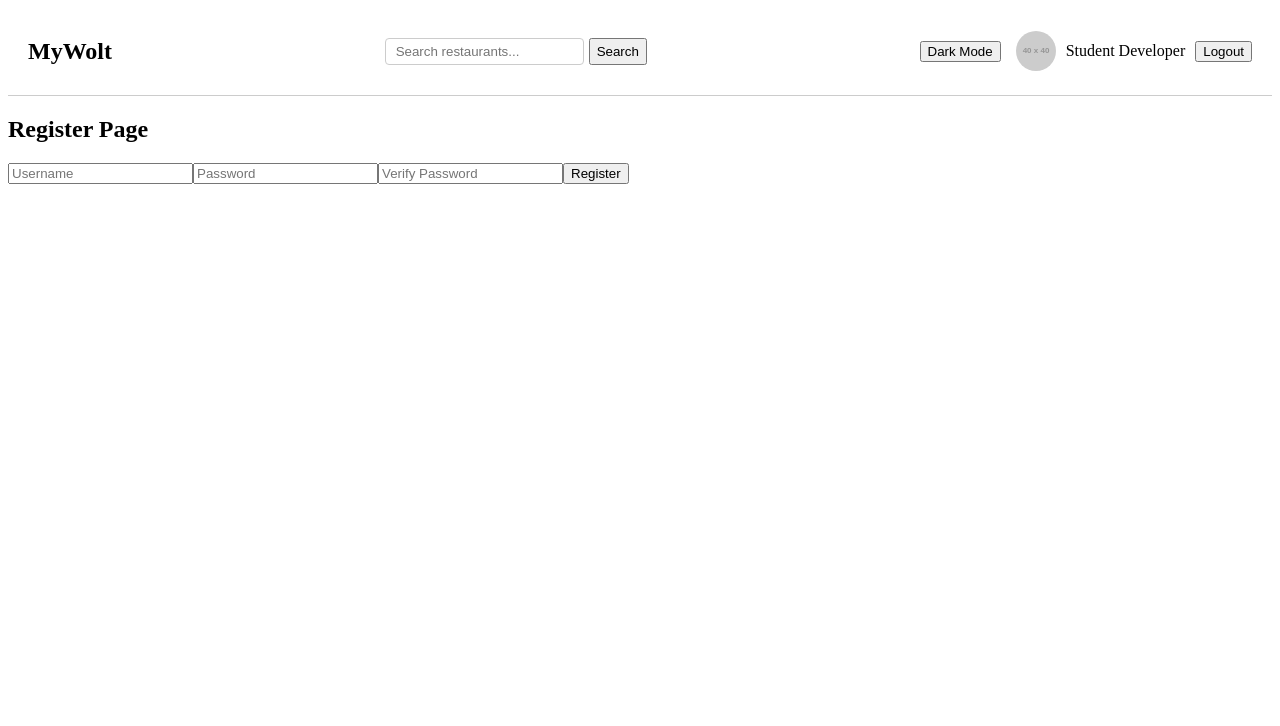
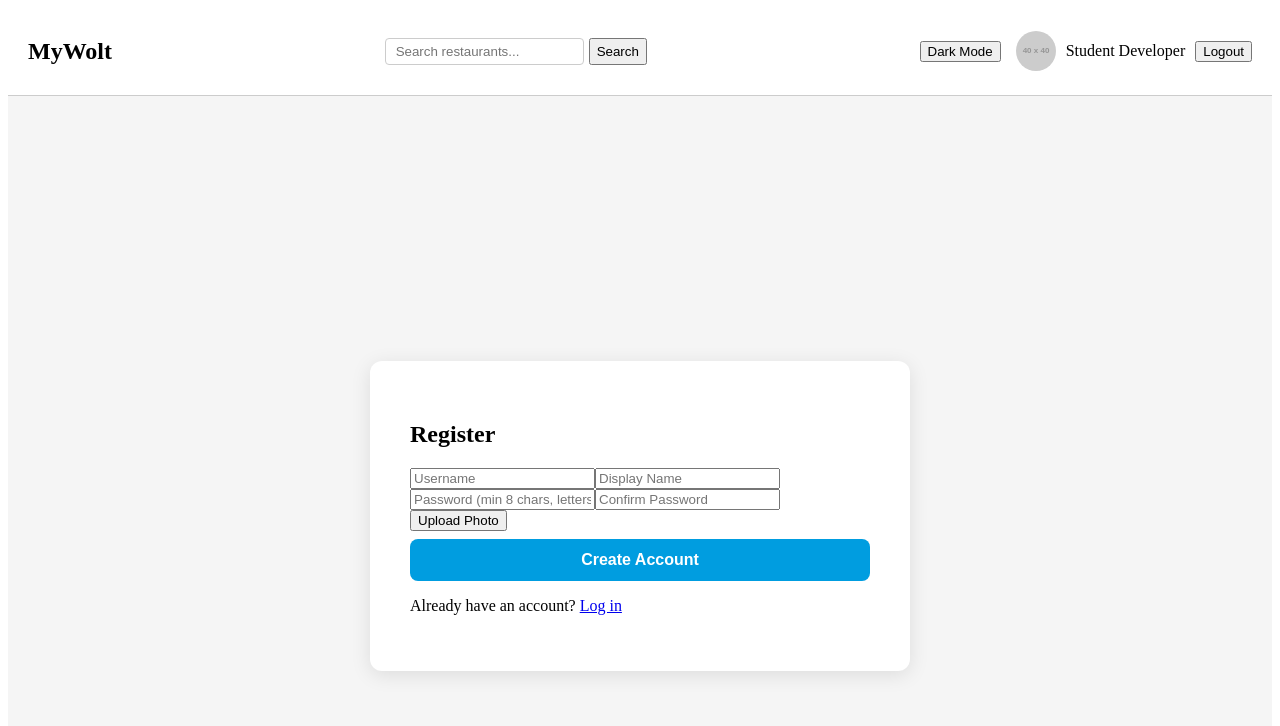
Before and after one commit to edenweinreb/ex1, a React (Create React App) app in the folder Ex1/src/ex4-react/: page /register in a window 1280 px wide. Shown: the top 726 px of the page. Built offline with nearby package versions, Linux system fonts and the light colour scheme.

Commit message:
AE-143 + AE-144: Build Registration UI and Client-Side Validation

```diff
--- /dev/null
+++ b/Ex1/src/ex4-react/src/components/auth/Register.css
@@ -0,0 +1,225 @@
+/* Register.css */
+
+.register-page {
+  min-height: 100vh;
+  display: flex;
+  align-items: center;
+  justify-content: center;
+  background-color: #f5f5f5;
+  padding: 20px;
+}
+
+.register-card {
+  background: #ffffff;
+  border-radius: 12px;
+  box-shadow: 0 4px 20px rgba(0, 0, 0, 0.1);
+  padding: 40px;
+  width: 100%;
+  max-width: 460px;
+}
+
+.register-title {
+  font-size: 1.8rem;
+  font-weight: 700;
+  margin-bottom: 6px;
+  color: #1a1a1a;
+}
+
+.register-subtitle {
+  color: #666;
+  font-size: 0.95rem;
+  margin-bottom: 28px;
+}
+
+/* Alert box for server errors */
+.register-alert {
+  background-color: #ffe5e5;
+  color: #c0392b;
+  border: 1px solid #f5c6cb;
+  border-radius: 6px;
+  padding: 10px 14px;
+  margin-bottom: 16px;
+  font-size: 0.9rem;
+}
+
+/* Form groups */
+.form-group {
+  display: flex;
+  flex-direction: column;
+  margin-bottom: 18px;
+}
+
+.form-group label {
+  font-weight: 600;
+  font-size: 0.9rem;
+  margin-bottom: 6px;
+  color: #333;
+}
+
+.form-group input {
+  padding: 10px 14px;
+  border: 1.5px solid #ddd;
+  border-radius: 8px;
+  font-size: 0.95rem;
+  transition: border-color 0.2s;
+  outline: none;
+}
+
+.form-group input:focus {
+  border-color: #009de0;
+}
+
+.form-group input.input-error {
+  border-color: #e74c3c;
+  background-color: #fff8f8;
+}
+
+.error-msg {
+  color: #e74c3c;
+  font-size: 0.82rem;
+  margin-top: 4px;
+}
+
+.field-hint {
+  color: #999;
+  font-size: 0.78rem;
+  margin-top: 4px;
+}
+
+/* Profile picture upload */
+.pic-upload-area {
+  display: flex;
+  align-items: center;
+  gap: 16px;
+  margin-top: 4px;
+}
+
+.pic-preview {
+  width: 72px;
+  height: 72px;
+  border-radius: 50%;
+  object-fit: cover;
+  border: 2px solid #009de0;
+}
+
+.pic-placeholder {
+  width: 72px;
+  height: 72px;
+  border-radius: 50%;
+  background-color: #f0f0f0;
+  border: 2px dashed #ccc;
+  display: flex;
+  align-items: center;
+  justify-content: center;
+  font-size: 0.7rem;
+  color: #aaa;
+  text-align: center;
+}
+
+.btn-upload {
+  padding: 8px 16px;
+  background-color: #f0f0f0;
+  color: #333;
+  border: 1.5px solid #ccc;
+  border-radius: 8px;
+  cursor: pointer;
+  font-size: 0.88rem;
+  font-weight: 500;
+  transition: background-color 0.2s;
+}
+
+.btn-upload:hover {
+  background-color: #e0e0e0;
+}
+
+/* Submit button */
+.btn-register {
+  width: 100%;
+  padding: 12px;
+  background-color: #009de0;
+  color: white;
+  border: none;
+  border-radius: 8px;
+  font-size: 1rem;
+  font-weight: 700;
+  cursor: pointer;
+  margin-top: 8px;
+  transition: background-color 0.2s;
+}
+
+.btn-register:hover {
+  background-color: #007ab8;
+}
+
+/* Login link */
+.login-link {
+  text-align: center;
+  margin-top: 20px;
+  font-size: 0.9rem;
+  color: #666;
+}
+
+.login-link a {
+  color: #009de0;
+  font-weight: 600;
+  text-decoration: none;
+}
+
+.login-link a:hover {
+  text-decoration: underline;
+}
+
+/* Dark Mode */
+body.dark-mode .register-page {
+  background-color: #1a1a1a;
+}
+
+body.dark-mode .register-card {
+  background-color: #2a2a2a;
+  box-shadow: 0 4px 20px rgba(0, 0, 0, 0.4);
+}
+
+body.dark-mode .register-title {
+  color: #f0f0f0;
+}
+
+body.dark-mode .register-subtitle {
+  color: #aaa;
+}
+
+body.dark-mode .form-group label {
+  color: #ddd;
+}
+
+body.dark-mode .form-group input {
+  background-color: #333;
+  border-color: #555;
+  color: #f0f0f0;
+}
+
+body.dark-mode .form-group input:focus {
+  border-color: #009de0;
+}
+
+body.dark-mode .form-group input.input-error {
+  background-color: #3a2222;
+}
+
+body.dark-mode .btn-upload {
+  background-color: #444;
+  border-color: #666;
+  color: #ddd;
+}
+
+body.dark-mode .btn-upload:hover {
+  background-color: #555;
+}
+
+body.dark-mode .login-link {
+  color: #aaa;
+}
+
+body.dark-mode .pic-placeholder {
+  background-color: #3a3a3a;
+  border-color: #555;
+}
--- a/Ex1/src/ex4-react/src/components/auth/Register.js
+++ b/Ex1/src/ex4-react/src/components/auth/Register.js
@@ -1,16 +1,129 @@
-import React from 'react';
+import React, { useState, useRef } from 'react';
+import { Link, useNavigate } from 'react-router-dom';
+import './Register.css';
 
 function Register() {
-  // Placeholder for user registration and client-side validation
+  const navigate = useNavigate();
+
+  const [username, setUsername] = useState('');
+  const [displayName, setDisplayName] = useState('');
+  const [password, setPassword] = useState('');
+  const [verifyPassword, setVerifyPassword] = useState('');
+  const [profilePic, setProfilePic] = useState(null);
+  const [previewUrl, setPreviewUrl] = useState(null);
+  const [error, setError] = useState('');
+
+  const fileInputRef = useRef(null);
+
+  const handleFileChange = (e) => {
+    const file = e.target.files[0];
+    if (file) {
+      setProfilePic(file);
+      setPreviewUrl(URL.createObjectURL(file));
+    }
+  };
+
+  const handleSubmit = async (e) => {
+    e.preventDefault();
+    setError('');
+
+    // Basic validation
+    if (!username || !displayName || !password || !verifyPassword || !profilePic) {
+      setError('All fields are required.');
+      return;
+    }
+    if (password.length < 8 || !/[a-zA-Z]/.test(password) || !/[0-9]/.test(password)) {
+      setError('Password must be at least 8 characters and include letters and numbers.');
+      return;
+    }
+    if (password !== verifyPassword) {
+      setError('Passwords do not match.');
+      return;
+    }
+
+    try {
+      const reader = new FileReader();
+      reader.onload = async () => {
+        const response = await fetch('/api/users', {
+          method: 'POST',
+          headers: { 'Content-Type': 'application/json' },
+          body: JSON.stringify({
+            username,
+            password,
+            displayName,
+            profilePic: reader.result,
+          }),
+        });
+
+        if (response.ok) {
+          navigate('/login');
+        } else {
+          const data = await response.json();
+          setError(data.message || 'Registration failed.');
+        }
+      };
+      reader.readAsDataURL(profilePic);
+    } catch (err) {
+      setError('Server error. Please try again.');
+    }
+  };
+
   return (
-    <div>
-      <h2>Register Page</h2>
-      <form>
-        <input type="text" placeholder="Username" />
-        <input type="password" placeholder="Password" />
-        <input type="password" placeholder="Verify Password" />
-        <button type="submit">Register</button>
-      </form>
+    <div className="register-page">
+      <div className="register-card">
+        <h2>Register</h2>
+
+        {error && <p className="error-msg">{error}</p>}
+
+        <form onSubmit={handleSubmit}>
+
+          <input
+            type="text"
+            placeholder="Username"
+            value={username}
+            onChange={(e) => setUsername(e.target.value)}
+          />
+
+          <input
+            type="text"
+            placeholder="Display Name"
+            value={displayName}
+            onChange={(e) => setDisplayName(e.target.value)}
+          />
+
+          <input
+            type="password"
+            placeholder="Password (min 8 chars, letters & numbers)"
+            value={password}
+            onChange={(e) => setPassword(e.target.value)}
+          />
+
+          <input
+            type="password"
+            placeholder="Confirm Password"
+            value={verifyPassword}
+            onChange={(e) => setVerifyPassword(e.target.value)}
+          />
+
+          <div className="pic-row">
+            {previewUrl && <img src={previewUrl} alt="Preview" className="pic-preview" />}
+            <button type="button" onClick={() => fileInputRef.current.click()}>
+              {previewUrl ? 'Change Photo' : 'Upload Photo'}
+            </button>
+            <input
+              type="file"
+              accept="image/*"
+              ref={fileInputRef}
+              onChange={handleFileChange}
+              style={{ display: 'none' }}
+            />
+          </div>
+
+          <button type="submit" className="btn-register">Create Account</button>
+        </form>
+
+        <p>Already have an account? <Link to="/login">Log in</Link></p>
+      </div>
     </div>
   );
 }
```
